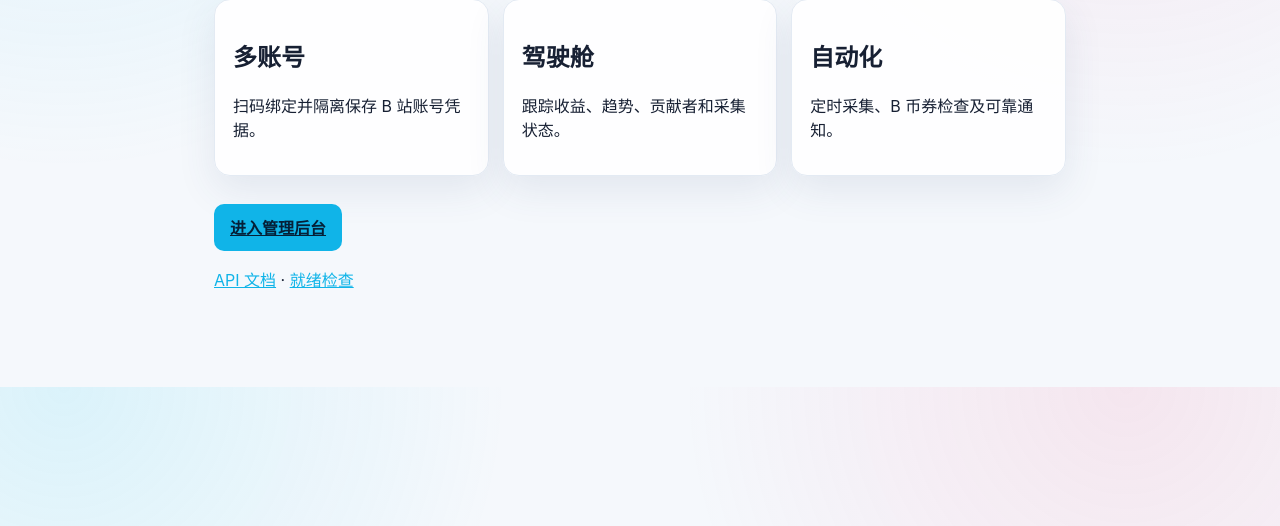
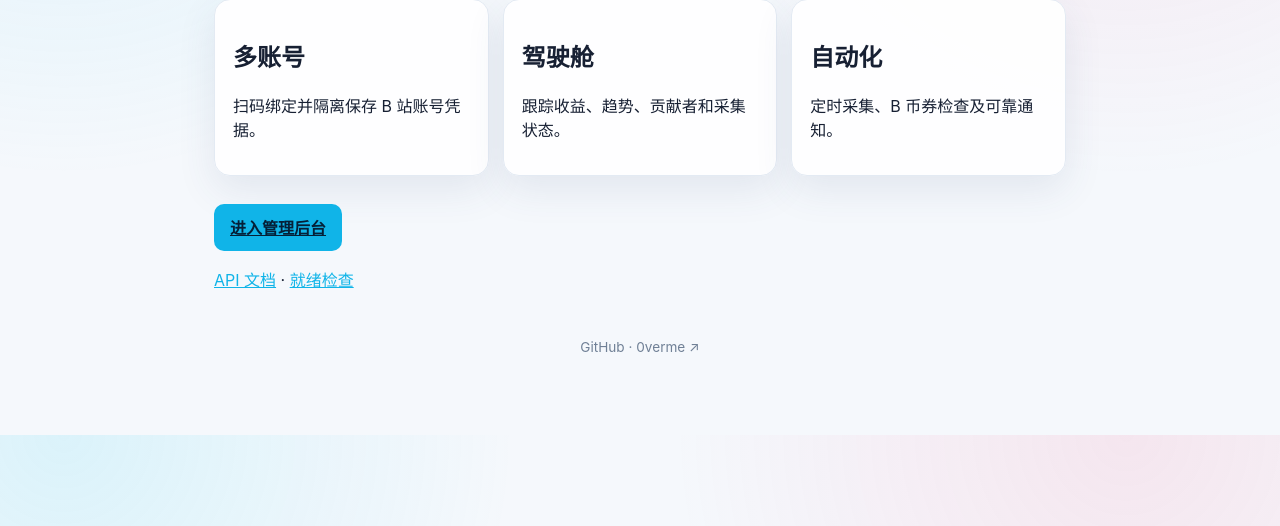
Before and after one commit to 0verme/bilibili-charge-hub, a FastAPI app: page / in a window 1280 px wide. Shown: the part 274-800 px from the top of the page. Run offline with FastAPI, Linux system fonts and the light colour scheme.

Commit message:
✨ feat(ui): add GitHub links to public pages
Add subdued, theme-aware source links to the home and share pages with regression coverage. Closes #1.

```diff
--- a/app/static/app.css
+++ b/app/static/app.css
@@ -272,6 +272,20 @@ td {
 	gap: 12px;
 	margin-top: 28px;
 }
+.site-source {
+	margin: 48px auto 0;
+	text-align: center;
+	font-size: 0.85rem;
+}
+.site-source a {
+	color: var(--muted);
+	text-decoration: none;
+}
+.site-source a:hover,
+.site-source a:focus-visible {
+	color: var(--text);
+	text-decoration: underline;
+}
 .records {
 	overflow: auto;
 }
--- a/app/templates/home.html
+++ b/app/templates/home.html
@@ -18,6 +18,9 @@
       </section>
       <div class="actions"><a class="button" href="/login">进入管理后台</a></div>
       <p><a href="/docs">API 文档</a> · <a href="/readyz">就绪检查</a></p>
+      <footer class="site-source">
+        <a href="https://github.com/0verme/bilibili-charge-hub" target="_blank" rel="noopener noreferrer">GitHub · 0verme ↗</a>
+      </footer>
     </main>
   </body>
 </html>
--- a/app/templates/share.html
+++ b/app/templates/share.html
@@ -67,6 +67,9 @@
         </div>
       </section>
     </div>
+    <footer class="site-source">
+      <a href="https://github.com/0verme/bilibili-charge-hub" target="_blank" rel="noopener noreferrer">GitHub · 0verme ↗</a>
+    </footer>
   </main>
   <script src="/static/dashboard-widgets.js" defer></script>
   <script src="/static/share.js" defer></script>
```
Also changed, not shown: tests/test_app.py (+11 -0 lines).
